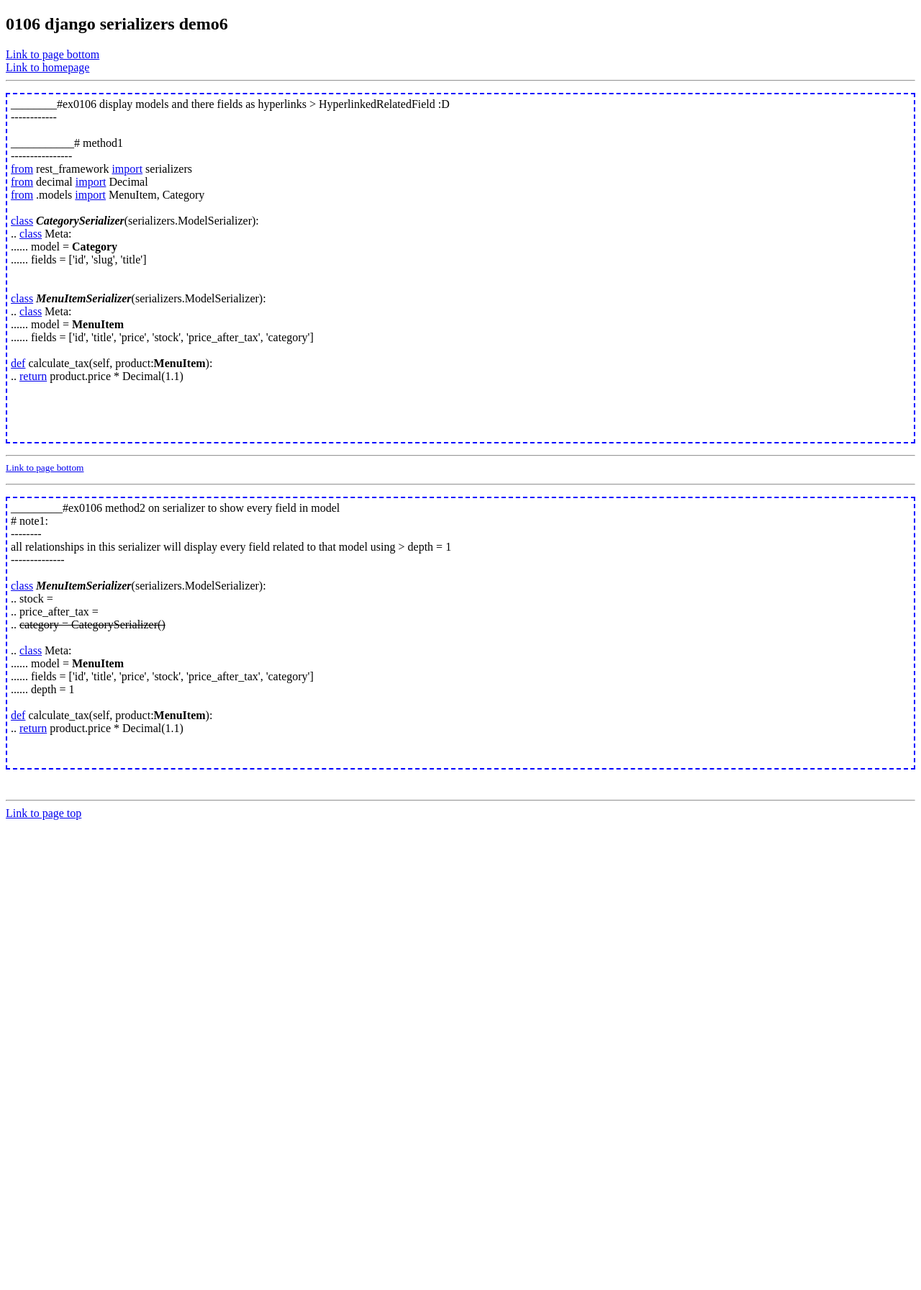
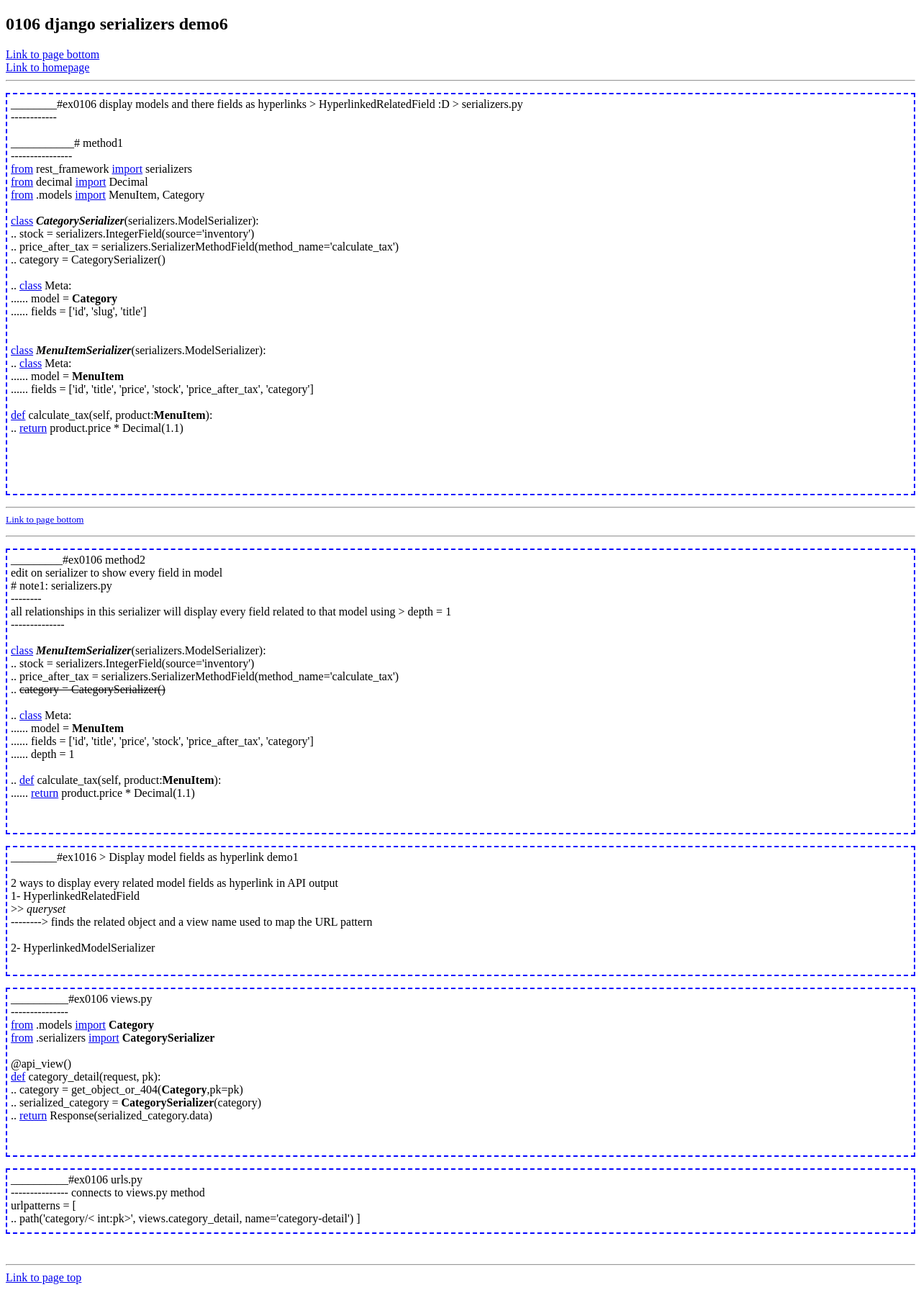
Before and after one commit to py3user22/0105_django_proj, a Django app: template django_proj0105/app0105/templates/0106_django_serializers_demo6.html in a window 1280 px wide. Shown: the whole page at 72% size. Before the commit the page ends 1139 px from the top, so only its background shows below. Run offline with Django 5.2, Linux system fonts and the light colour scheme; the template is opened without the code that fills it, so the values that code supplies are empty.

Commit message:
0106 added notes to demo6

```diff
--- a/django_proj0105/app0105/templates/0106_django_serializers_demo6.html
+++ b/django_proj0105/app0105/templates/0106_django_serializers_demo6.html
@@ -16,7 +16,7 @@
     <a href="homepage0105.html">Link to homepage</a>
     <hr>
     <p>
-        ________#ex0106 display models and there fields as hyperlinks > HyperlinkedRelatedField :D <br>------------<br>
+        ________#ex0106 display models and there fields as hyperlinks > HyperlinkedRelatedField :D > serializers.py <br>------------<br>
         <br>
         ___________# method1 <br>----------------<br>
         <a href="from" class="from">from</a> rest_framework <a href="import" class="import">import</a> serializers <br>
@@ -24,6 +24,11 @@
         <a href="from" class="from">from</a> .models <a href="import" class="import">import</a> MenuItem, Category <br>
         <br>
         <a href="class" class="class">class</a> <i><b>CategorySerializer</b></i>(serializers.ModelSerializer): <br>
+        .. stock = serializers.IntegerField(source='inventory') <br>
+        .. price_after_tax = serializers.SerializerMethodField(method_name='calculate_tax') <br>
+        .. category = CategorySerializer() <br>
+        <br>
+
         .. <a href="class" class="class">class</a> Meta: <br>
         ...... model = <b>Category</b> <br>
         ...... fields = ['id', 'slug', 'title'] <br>
@@ -46,12 +51,12 @@
     <sup> <a href="#botpg" id="topg">Link to page bottom</a> </sup> <br>
     <hr>
     <p>
-        _________#ex0106 method2 on serializer to show every field in model <br>
-        # note1:<br>--------<br>all relationships in this serializer will display every field related to that model using > depth = 1 <br>
+        _________#ex0106 method2 <br> edit on serializer to show every field in model <br>
+        # note1: serializers.py <br>--------<br>all relationships in this serializer will display every field related to that model using > depth = 1 <br>
         --------------<br><br>
        <a href="class" class="class">class</a> <i><b>MenuItemSerializer</b></i>(serializers.ModelSerializer): <br>
-        .. stock = <br>
-        .. price_after_tax = <br>
+        .. stock = serializers.IntegerField(source='inventory') <br>
+        .. price_after_tax = serializers.SerializerMethodField(method_name='calculate_tax') <br>
         .. <strike>category = CategorySerializer()</strike> <br>
         <br>
         .. <a href="class" class="class">class</a> Meta: <br>
@@ -59,12 +64,46 @@
         ...... fields = ['id', 'title', 'price', 'stock', 'price_after_tax', 'category'] <br>
         ...... depth = 1 <br>
         <br>
-        <a href="def" class="def">def</a> calculate_tax(self, product:<b>MenuItem</b>): <br>
-        .. <a href="return" class="return">return</a> product.price * Decimal(1.1) <br>
+        .. <a href="def" class="def">def</a> calculate_tax(self, product:<b>MenuItem</b>): <br>
+        ...... <a href="return" class="return">return</a> product.price * Decimal(1.1) <br>
         <br>
         <br>
     </p>
+    <p>
+        ________#ex1016 > Display model fields as hyperlink demo1 <br><br>
+        2 ways to display every related model fields as hyperlink in API output <br>
+        1- HyperlinkedRelatedField <br>
+        >> <i>queryset</i>
+        <br>--------> finds the related object and a view name used to map the URL pattern <br>
 
+
+
+
+        <br>
+        2- HyperlinkedModelSerializer <br>
+        <br>
+
+    </p>
+    <p>
+        __________#ex0106 views.py <br>---------------<br>
+        <a href="from" class="from">from</a> .models <a href="import" class="import">import</a> <b>Category</b> <br>
+        <a href="from" class="from">from</a> .serializers <a href="import" class="import">import</a> <b>CategorySerializer</b> <br>
+        <br>
+        @api_view() <br>
+        <a href="def" class="def">def</a> category_detail(request, pk): <br>
+        .. category = get_object_or_404(<b>Category</b>,pk=pk)  <br>
+        .. serialized_category = <b>CategorySerializer</b>(category) <br>
+        .. <a href="return" class="return">return</a> Response(serialized_category.data)<br>
+        <br>
+        <br>
+
+    </p>
+    <p>
+        __________#ex0106 urls.py <br>--------------- connects to views.py method <br>
+        urlpatterns = [<br>
+        .. path('category/< int:pk>', views.category_detail, name='category-detail')
+        ]<br>
+    </p>
 
 
 
```
